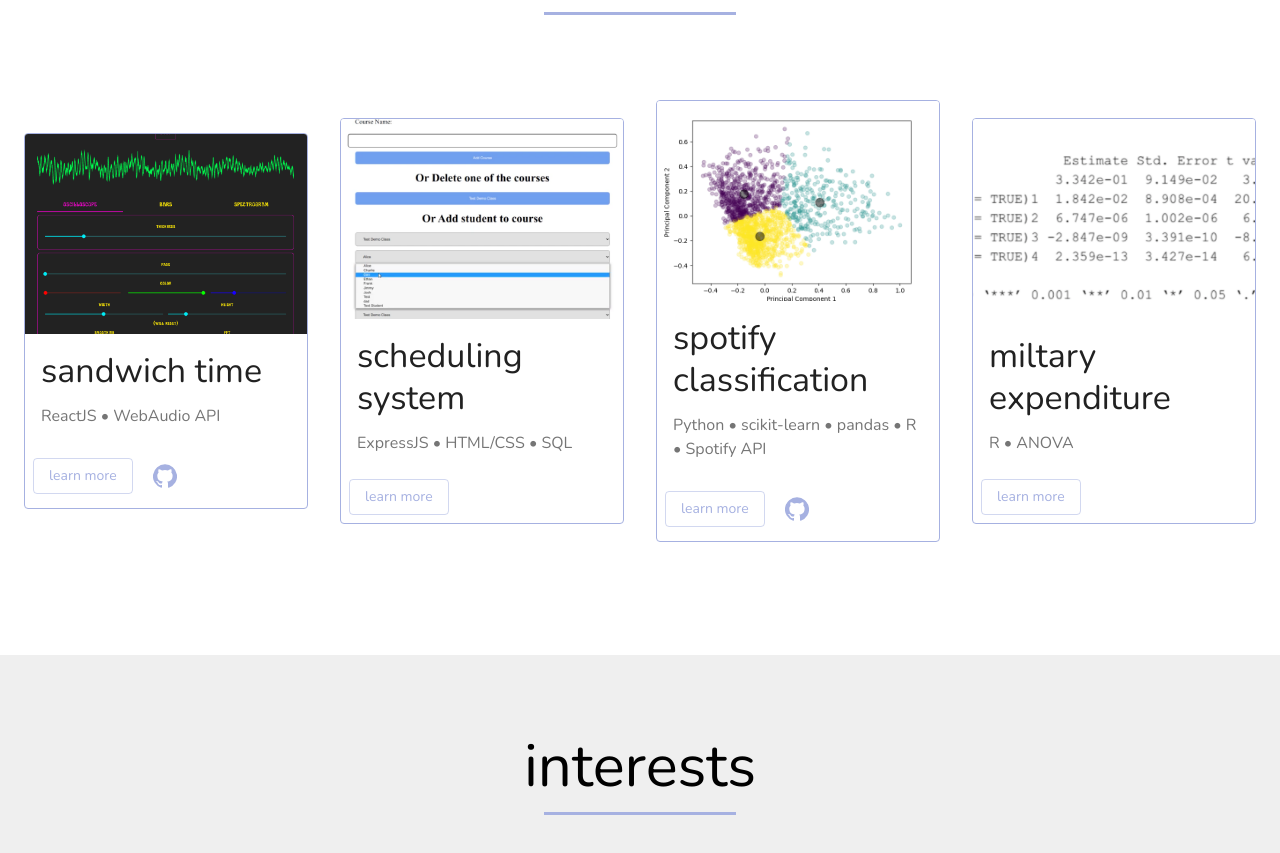
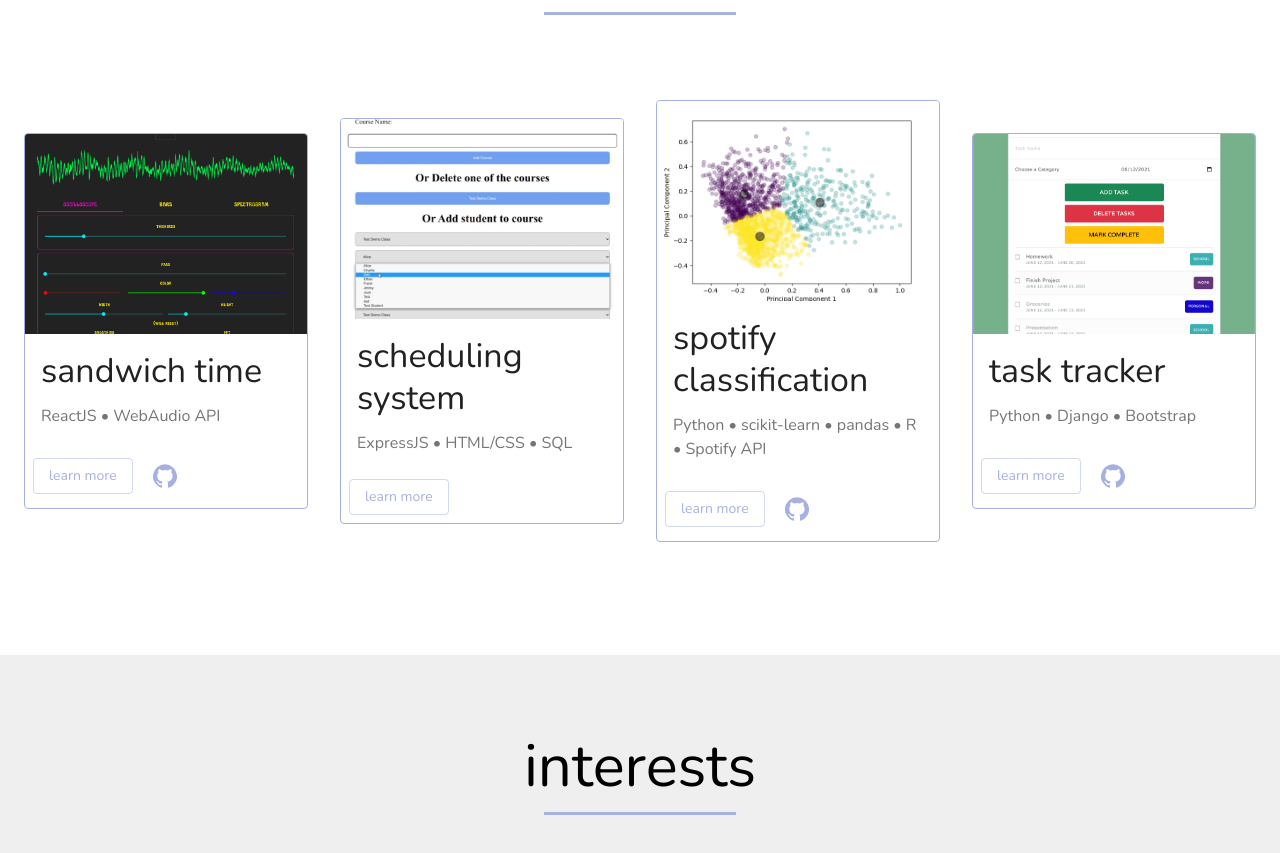
Before and after one commit to li-matthew/li-matthew.github.io, a React (Create React App) app: page / in a window 1280 px wide. Shown: the part 2545-3398 px from the top of the page. Built offline with nearby package versions, Linux system fonts and the light colour scheme.

Commit message:
add new project

```diff
--- a/src/Home.js
+++ b/src/Home.js
@@ -66,7 +66,7 @@
         paddingTop: 15
     },
     title: {
-        color: 'white'
+        color: 'white',
     }
 }));
 
--- a/src/Projects.js
+++ b/src/Projects.js
@@ -7,7 +7,7 @@
 import sandwichtime from './media/sandwichtime.png'
 import schedule from './media/schedule.png'
 import spotify from './media/spotify.png'
-import anova from './media/anova.png'
+import todo from './media/todo.png'
 import GitHubIcon from '@material-ui/icons/GitHub';
 
 const useStyles = makeStyles(() => ({
@@ -203,11 +203,11 @@
                             <Card variant='outlined'>
                                 <CardMedia
                                     className={cardImage}
-                                    image={anova}
+                                    image={todo}
                                 />
                                 <CardContent>
                                     <Typography gutterBottom variant="h4">
-                                        miltary expenditure
+                                        task tracker
                                         </Typography>
                                     {/* <Typography variant="body2" color="textSecondary" component="p">
                                         An app that takes microphone input and converts it into an audio visualization
@@ -215,13 +215,24 @@
                                         <br></br>
                                         </Typography> */}
                                     <Typography variant="body1" color="textSecondary" component="p">
-                                        R <span>&#8226;</span> ANOVA
+                                        Python <span>&#8226;</span> Django <span>&#8226;</span> Bootstrap
                                         </Typography>
                                 </CardContent>
                                 <CardActions>
                                     <Button size="medium" color="secondary" variant='outlined' onClick={handleProjectFour}>
                                         learn more
                                     </Button>
+                                    <IconButton
+                                        className={links}
+                                        disableRipple
+                                        href='https://github.com/li-matthew/todoapp'
+                                        target='_blank'
+                                    >
+                                        <GitHubIcon
+                                            color='secondary'
+                                            fontSize='default'
+                                        />
+                                    </IconButton>
                                 </CardActions>
                             </Card>
                         </Grid>
@@ -285,7 +296,7 @@
                                 New tracks added to a specified playlist will be automatically classified and added to the correct cluster playlist.
                             </Typography>
                             <Typography variant="body1" color="textSecondary" component="p">
-                                        Python <span>&#8226;</span> scikit-learn <span>&#8226;</span> pandas <span>&#8226;</span> R <span>&#8226;</span> Spotify API
+                                Python <span>&#8226;</span> scikit-learn <span>&#8226;</span> pandas <span>&#8226;</span> R <span>&#8226;</span> Spotify API
                             </Typography>
                         </DialogContent>
                         <DialogActions>
@@ -297,17 +308,17 @@
                     <Dialog onClose={handleClose} open={projectFour} maxWidth='sm'>
                         <DialogTitle onClose={handleClose}>
                             <Typography variant="h4">
-                                military expenditure
+                                task tracker
                             </Typography>
                         </DialogTitle>
                         <DialogContent>
-                            <img src={anova} className={dialogImage} />
+                            <img src={todo} className={dialogImage} />
                             <Typography gutterBottom>
-                                Collected data of yearly military expenditure from various countries.
-                                Applied ANOVA on data to test hypotheses on future expenditures.
+                                A to-do list application that keeps track of added tasks including due dates. Tasks can be added with a description, category and due date.
+                                Once added, they can either be deleted or marked as complete.
                             </Typography>
                             <Typography variant="body1" color="textSecondary" component="p">
-                                        R <span>&#8226;</span> ANOVA
+                                Python <span>&#8226;</span> Django <span>&#8226;</span> Bootstrap
                             </Typography>
                         </DialogContent>
                         <DialogActions>
```
Also changed, not shown: src/media/todo.png (added), 1 other file (tests, documents, lock files or other folders).
